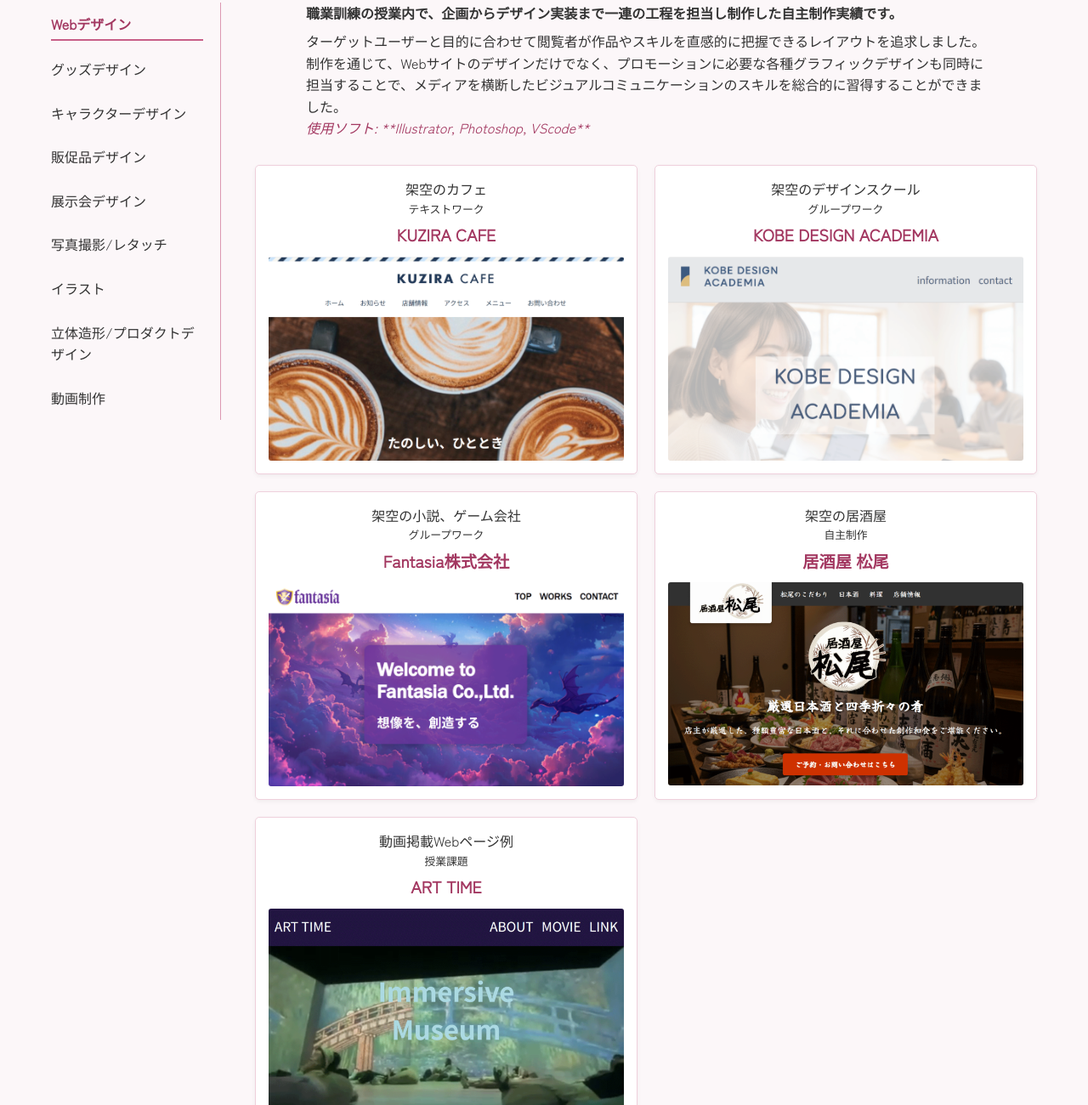
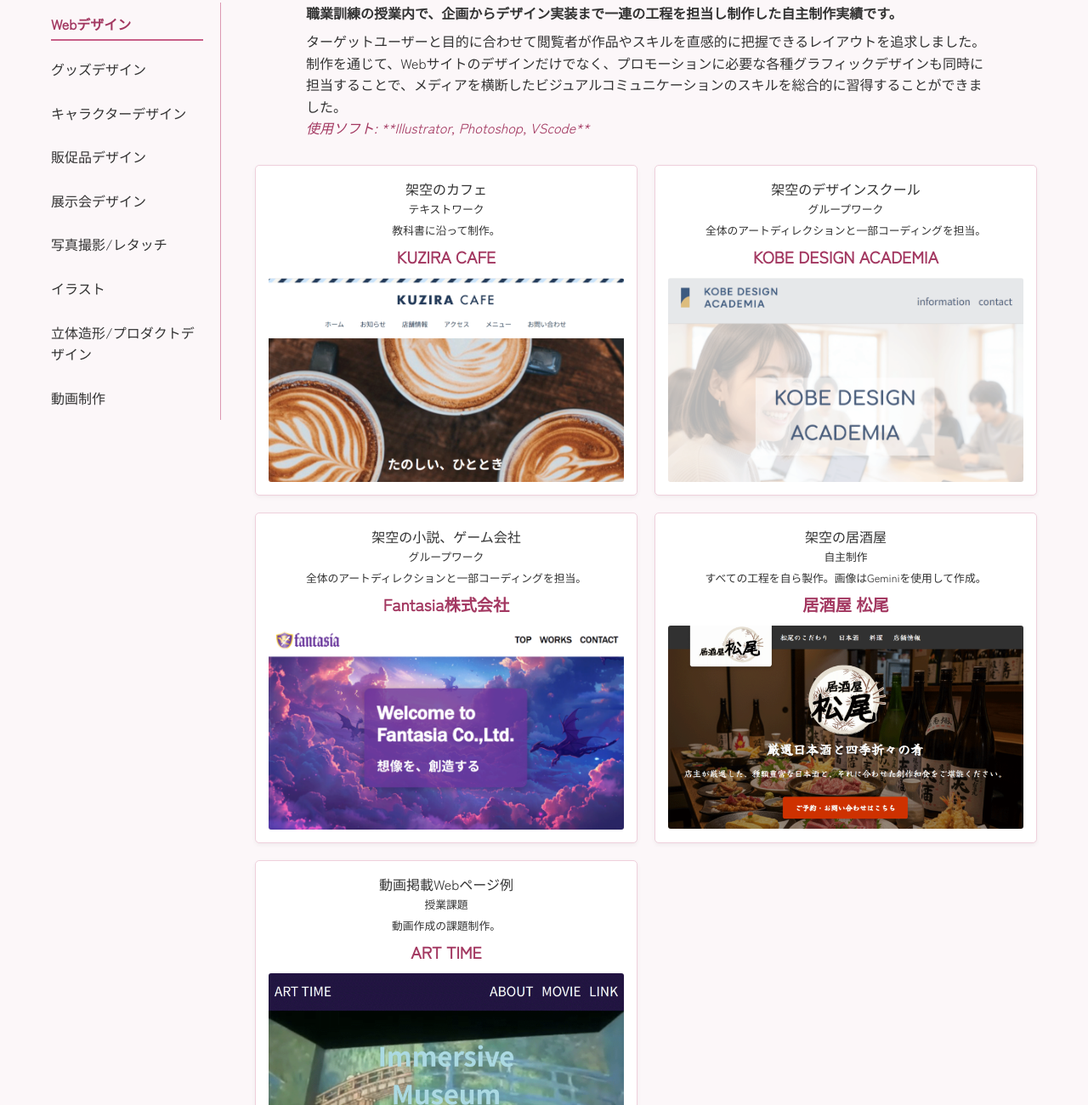
Before and after one commit to sirousagi622-arch/PORTFOLIO, a plain HTML site: page works1.html in a window 1280 px wide. Shown: the part 285-1585 px from the top of the page at 85% size. Drawn offline with Linux system fonts and the light colour scheme.

Commit message:
Add files via upload

```diff
--- a/works1.html
+++ b/works1.html
@@ -62,6 +62,7 @@
                     <div class="work-item">
                         <p>架空のカフェ</p>
                         <p class="work-title">テキストワーク</p>
+                        <p class="work-title">教科書に沿って制作。</p>
                         <p class="work-name"><a href="https://kuzira-cafe.vercel.app/" target="_blank" rel="noopener noreferrer">KUZIRA CAFE</a></p>
                         <div class="work-image-placeholder">
                             <a href="https://kuzira-cafe.vercel.app/" target="_blank" rel="noopener noreferrer"><img src="images/KUZIRACAFE.png" alt="KUZIRA CAFE サイトイメージ"></a>
@@ -70,6 +71,7 @@
                     <div class="work-item">
                         <p>架空のデザインスクール</p>
                         <p class="work-title">グループワーク</p>
+                        <p class="work-title">全体のアートディレクションと一部コーディングを担当。</p>
                         <p class="work-name"><a href="https://kobe-design-academia.vercel.app/" target="_blank" rel="noopener noreferrer">KOBE DESIGN ACADEMIA</a></p>
                         <div class="work-image-placeholder">
                             <a href="https://kobe-design-academia.vercel.app/" target="_blank" rel="noopener noreferrer"><img src="images/KOBE-DESIGN-ACADEMIA.png" alt="KOBE DESIGN ACADEMIA サイトイメージ"></a>
@@ -78,6 +80,7 @@
                     <div class="work-item">
                         <p>架空の小説、ゲーム会社</p>
                         <p class="work-title">グループワーク</p>
+                        <p class="work-title">全体のアートディレクションと一部コーディングを担当。</p>
                         <p class="work-name"><a href="https://fantasia-pi.vercel.app/" target="_blank" rel="noopener noreferrer">Fantasia株式会社</a></p>
                         <div class="work-image-placeholder">
                             <a href="https://fantasia-pi.vercel.app/" target="_blank" rel="noopener noreferrer"><img src="images/fantasia.png" alt="Fantasia サイトイメージ"></a>
@@ -87,6 +90,7 @@
                     <div class="work-item">
                         <p>架空の居酒屋</p>
                         <p class="work-title">自主制作</p>
+                        <p class="work-title">すべての工程を自ら製作。画像はGeminiを使用して作成。</p>
                         <p class="work-name"><a href="https://izakaya-matsuo.vercel.app/" target="_blank" rel="noopener noreferrer">居酒屋 松尾</a></p>
                         <div class="work-image-placeholder">
                             <a href="https://izakaya-matsuo.vercel.app/" target="_blank" rel="noopener noreferrer"><img src="images/izakayamatsuo.png" alt="Fantasia サイトイメージ"></a>
@@ -96,6 +100,7 @@
                     <div class="work-item">
                         <p>動画掲載Webページ例</p>
                         <p class="work-title">授業課題</p>
+                        <p class="work-title">動画作成の課題制作。</p>
                         <p class="work-name"><a href="https://art-time.vercel.app/" target="_blank" rel="noopener noreferrer">ART TIME</a></p>
                         <div class="work-image-placeholder">
                             <a href="https://art-time.vercel.app/" target="_blank" rel="noopener noreferrer"><img src="images/Immersive.png" alt="Fantasia サイトイメージ"></a>
```
